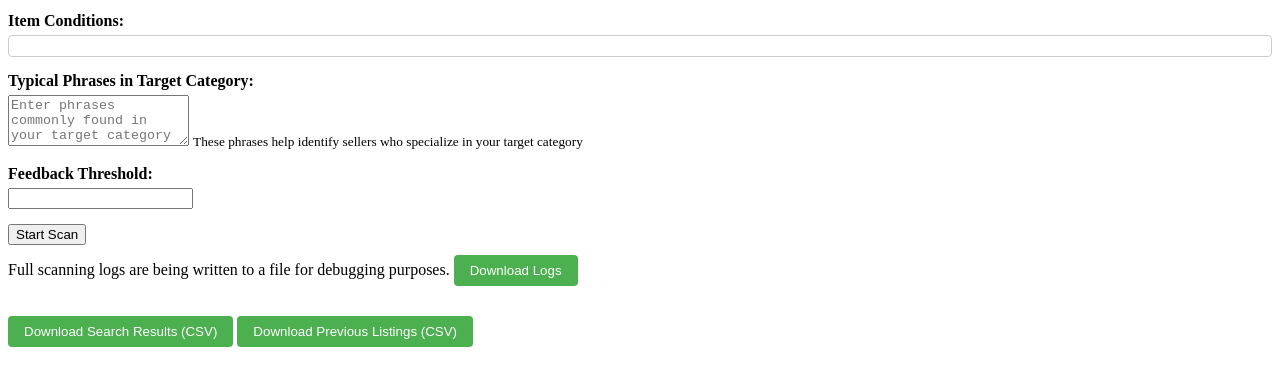
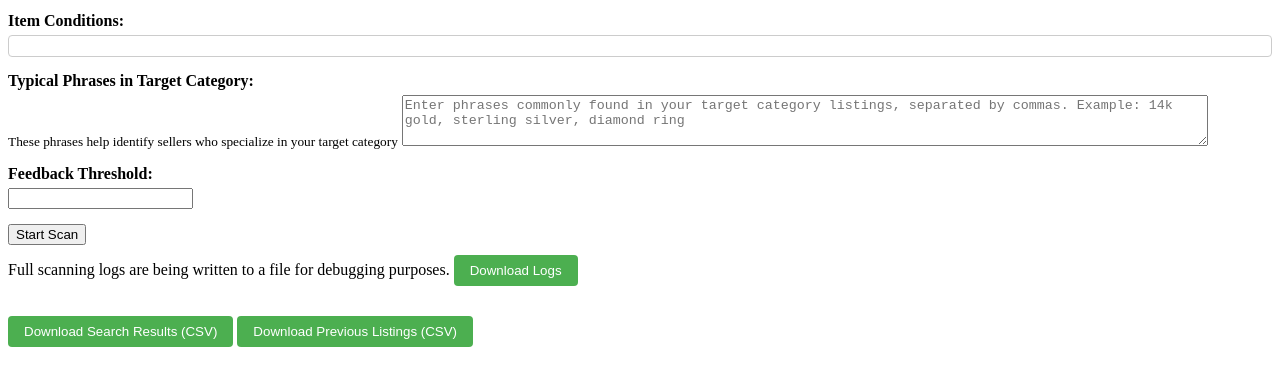
Before and after one commit to maggierui/listing-scanner, a website: page index.html in a window 1280 px wide. Shown: the part 127-512 px from the top of the page. Drawn offline with Linux system fonts and the light colour scheme; no server answers.

Commit message:
order of variables

```diff
--- a/index.html
+++ b/index.html
@@ -21,13 +21,13 @@
       </div>
       <div class="form-group">
         <label for="typicalPhrases">Typical Phrases in Target Category:</label>
+        <small class="form-text text-muted">These phrases help identify sellers who specialize in your target category</small>
         <textarea
             id="typicalPhrases"
             class="form-control"
             rows="3"
             placeholder="Enter phrases commonly found in your target category listings, separated by commas. Example: 14k gold, sterling silver, diamond ring"
         ></textarea>
-        <small class="form-text text-muted">These phrases help identify sellers who specialize in your target category</small>
       </div>
 
       <div class="form-group">
--- a/index.js
+++ b/index.js
@@ -459,7 +459,7 @@ async function fetchListingsForPhrase(accessToken, phrase, typicalPhrases,feedba
 
 
 
-async function fetchAllListings(searchPhrases, feedbackThreshold, typicalPhrases, conditions) {
+async function fetchAllListings(searchPhrases, typicalPhrases, feedbackThreshold,  conditions) {
     try {
         await logger.log('\n=== fetchAllListings received parameters ===');
         await logger.log(JSON.stringify({ searchPhrases,typicalPhrases, feedbackThreshold,  conditions}, null, 2));
--- a/styles.css
+++ b/styles.css
@@ -144,3 +144,8 @@
     font-style: italic;
     margin: 10px 0;
 }
+
+#typicalPhrases {
+    width: 100%;
+    max-width: 800px;
+}
```
